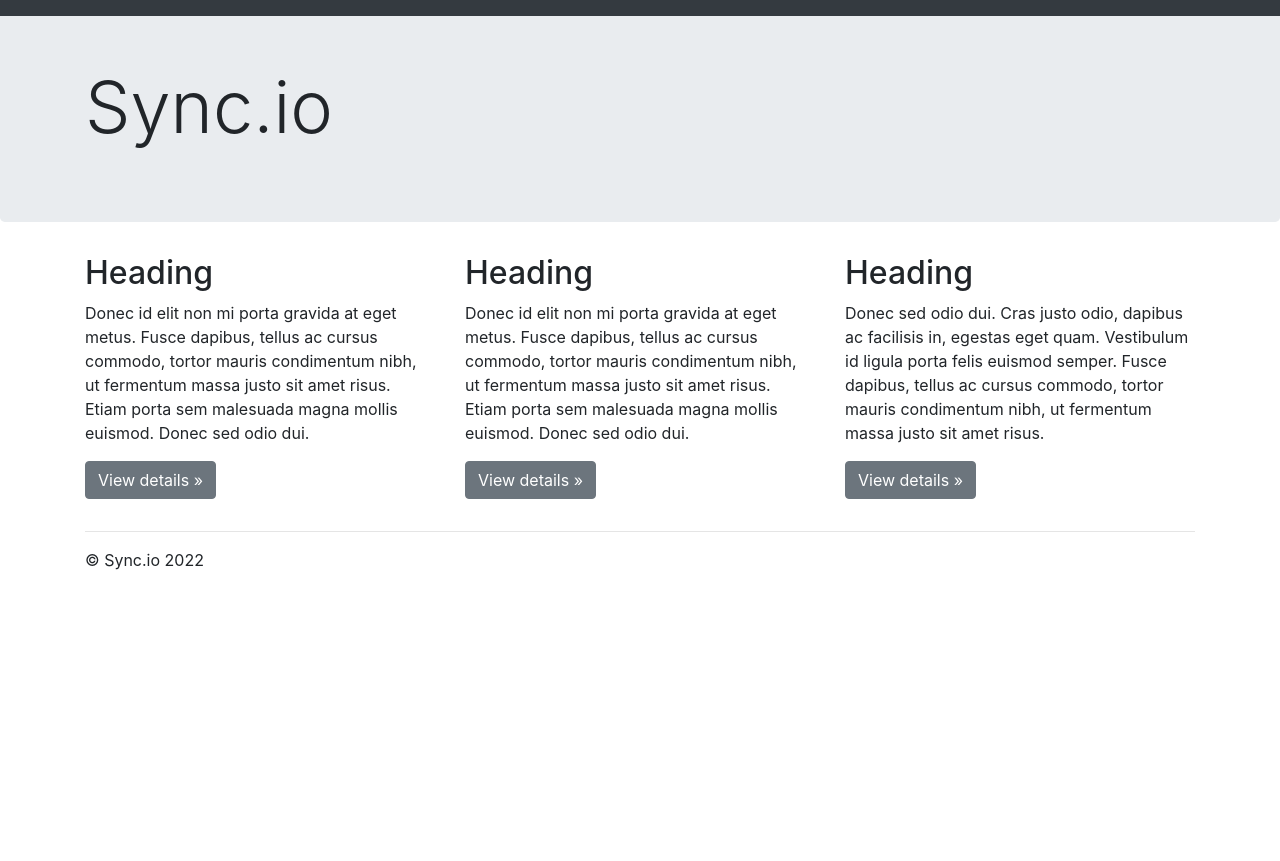
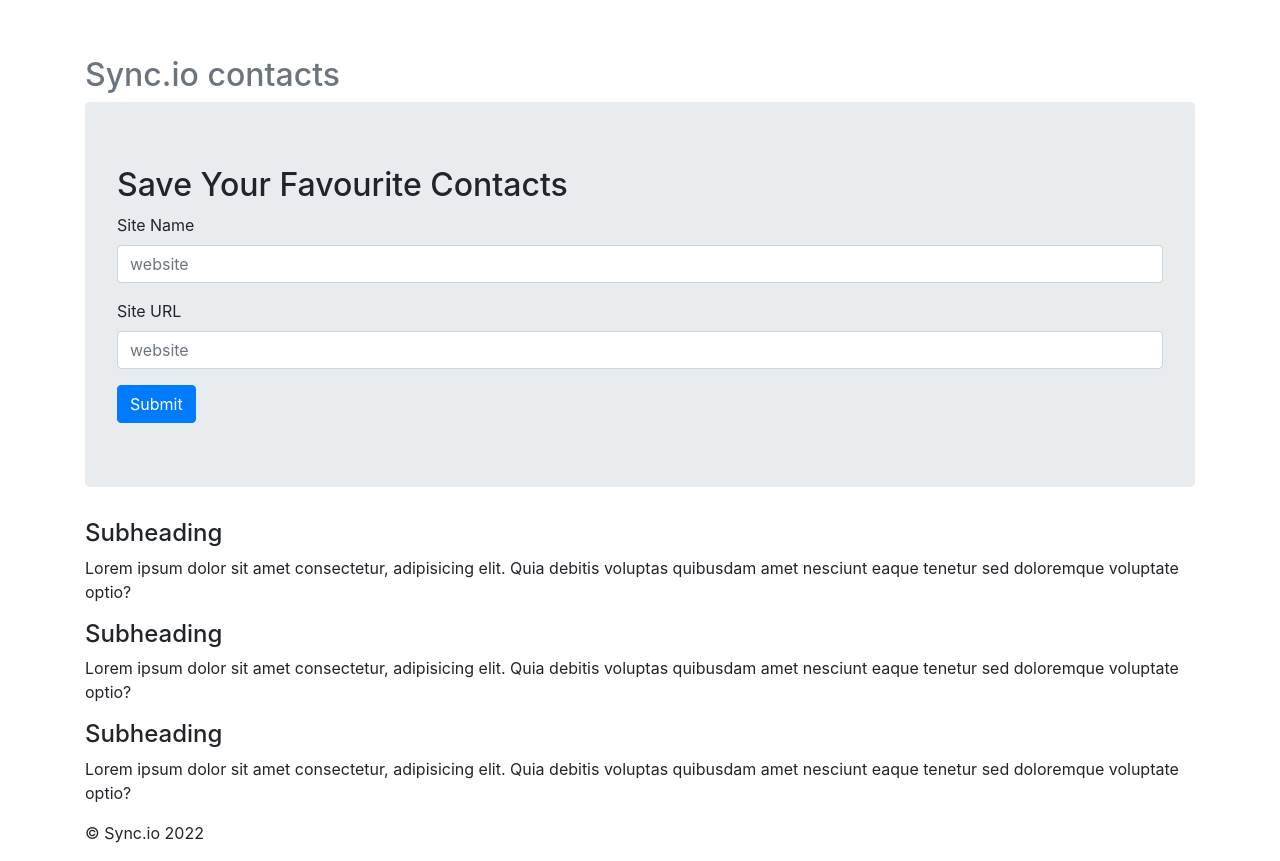
Before and after one commit to AhizeUdo/Favouritewebsite, a plain HTML site: page index.html in a window 1280 px wide. Before the commit the page ends 800 px from the top, so only its background shows below. Drawn offline with nearby package versions, Linux system fonts and the light colour scheme.

Commit message:
Third commit

```diff
--- /dev/null
+++ b/css/style.css
@@ -0,0 +1,17 @@
+body {
+    padding-top: 3.5rem;
+}
+.bd-placeholder-img {
+    font-size: 1.125rem;
+    text-anchor: middle;
+    -webkit-user-select: none;
+    -moz-user-select: none;
+    -ms-user-select: none;
+    user-select: none;
+  }
+
+@media (min-width: 768px) {
+    .bd-placeholder-img-lg {
+      font-size: 3.5rem;
+    }
+  }
--- a/index.html
+++ b/index.html
@@ -8,17 +8,51 @@
     <meta name="author" content="">
     <title>Sync.io</title>
     <link href="css/bootstrap.min.css" rel="stylesheet">
+    <link href="css/style.css" rel="stylesheet">
   </head>
 
   <body>
+    <div class="container">
+      <div class="header clearfix">
+        <nav class="navbar navbar-expand-md navbar-dark fixed-top">
 
-    <nav class="navbar navbar-expand-md navbar-dark fixed-top bg-dark">
+        </nav>
+        <h2 class="text-muted">Sync.io contacts</h2>
+      </div>
 
-    </nav>
+      <div class="jumbotron">
+        <h2>Save Your Favourite Contacts</h2>
+        <form id="myForm">
+          <div class="form-group">
+            <label>Site Name</label>
+            <input type="text" class="form-control" id="siteName" placeholder="website">
+          </div>
+          <div class="form-group">
+            <label>Site URL</label>
+            <input type="text" class="form-control" id="siteName" placeholder="website">
+          </div>
+          <button type="submit" class="btn btn-primary">Submit</button>
+        </form>
+      </div>
+      <div class="row marketing">
+        <div class="col-lg-12">
+          <h4>Subheading</h4>
+          <p>Lorem ipsum dolor sit amet consectetur, adipisicing elit. Quia debitis voluptas quibusdam amet nesciunt eaque tenetur sed doloremque voluptate optio?</p>
 
-    <main role="main">
+          <h4>Subheading</h4>
+          <p>Lorem ipsum dolor sit amet consectetur, adipisicing elit. Quia debitis voluptas quibusdam amet nesciunt eaque tenetur sed doloremque voluptate optio?</p>
 
-      <!-- Main jumbotron for a primary marketing message or call to action -->
+          <h4>Subheading</h4>
+          <p>Lorem ipsum dolor sit amet consectetur, adipisicing elit. Quia debitis voluptas quibusdam amet nesciunt eaque tenetur sed doloremque voluptate optio?</p>
+        </div>
+      </div>
+
+
+
+    </div>
+
+
+    <!-- <main role="main">
       <div class="jumbotron">
         <div class="container">
           <h1 class="display-3">Sync.io</h1>
@@ -26,7 +60,6 @@
       </div>
 
       <div class="container">
-        <!-- Example row of columns -->
         <div class="row">
           <div class="col-md-4">
             <h2>Heading</h2>
@@ -47,16 +80,17 @@
 
         <hr>
 
-      </div> <!-- /container -->
+      </div>
 
-    </main>
+    </main> -->
 
     <footer class="container">
       <p>&copy; Sync.io 2022</p>
     </footer>
-
-    <!-- Bootstrap core JavaScript
-    ================================================== -->
-    <!-- Placed at the end of the document so the pages load faster -->
+    <script src="https://code.jquery.com/jquery-3.6.0.js"
+    integrity="sha256-H+K7U5CnXl1h5ywQfKtSj8PCmoN9aaq30gDh27Xc0jk="
+    crossorigin="anonymous"></script>
+    <script src="js/bootstrap.min.js"></script>
+    <script src="js/main.js"></script>
   </body>
 </html>
```
Also changed, not shown: js/main.js (added).
